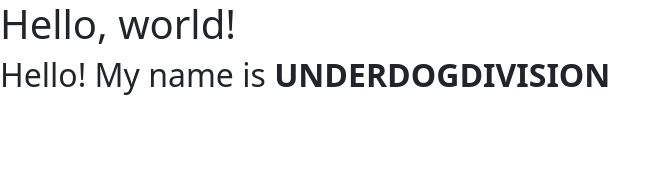
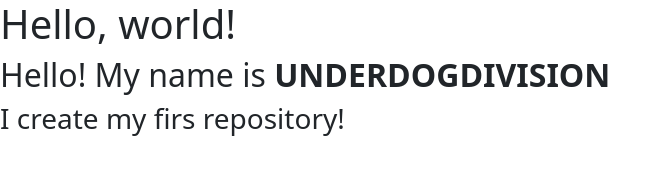
Before and after one commit to underdogdivision/ITMO-course, a plain HTML site: page index.html in a window 1280 px wide. Shown: the whole page, without its empty margins (0-668 px from the left). Drawn offline with nearby package versions, Linux system fonts and the light colour scheme.

Commit message:
new version 04.03.24 19:48

```diff
--- a/index.html
+++ b/index.html
@@ -9,6 +9,7 @@
   <body>
     <h1>Hello, world!</h1>
     <h2>Hello! My name is <b>UNDERDOGDIVISION</b></h2>
+    <h3>I create my firs repository!</h3>
     <script src="https://cdn.jsdelivr.net/npm/bootstrap@5.3.2/dist/js/bootstrap.bundle.min.js" integrity="sha384-C6RzsynM9kWDrMNeT87bh95OGNyZPhcTNXj1NW7RuBCsyN/o0jlpcV8Qyq46cDfL" crossorigin="anonymous"></script>
   </body>
 </html>
```
